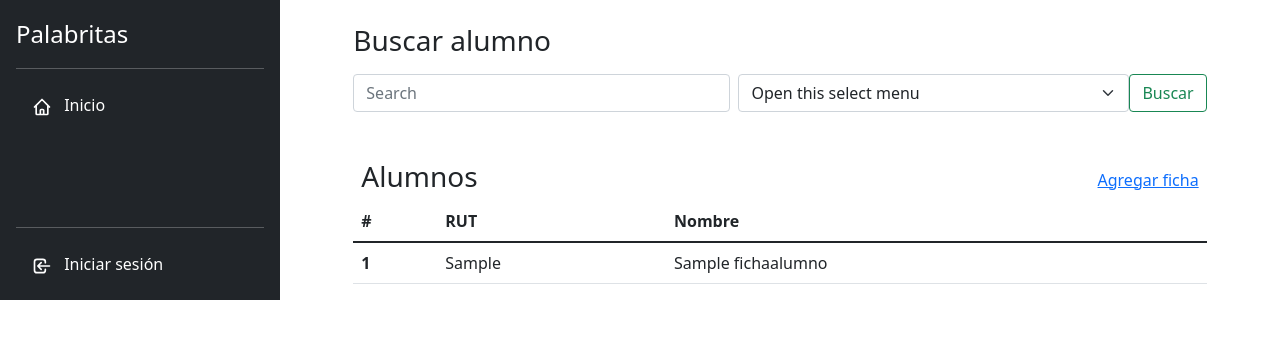
After one commit to Frostgold/django-app-palabritas, a Django app: page /alumnos/ in a window 1280 px wide. The commit adds this page. Shown: the top 339 px of the page. Run offline with Django 3.2, Linux system fonts and the light colour scheme; tables that the repository leaves empty hold one stand-in row (values such as "Sample post"); some libraries are stand-ins or nearby versions.

Commit message:
Listado fichas de alumnos

```diff
--- /dev/null
+++ b/fichas_alumnos/templates/listado_fichas_alumnos.html
@@ -0,0 +1,55 @@
+{% extends 'base.html' %}
+{% load static %}
+
+{% block titulo %}Ficha alumnos{% endblock titulo %}
+
+{% block content %}
+
+<div class="col col-md-10 col-lg-8 mx-auto">
+
+    <h3 class="mt-4 mb-3">Buscar alumno</h3>
+    <div class="mb-5">
+        <form class="d-flex">
+            <input class="form-control me-2" type="search" placeholder="Search" aria-label="Search">
+            <select class="form-select" aria-label="Default select example">
+                <option selected>Open this select menu</option>
+                <option value="1">One</option>
+                <option value="2">Two</option>
+                <option value="3">Three</option>
+            </select>
+            <button class="btn btn-outline-success" type="submit">Buscar</button>
+        </form>
+    </div>
+
+    <div class="d-flex justify-content-between mx-2">
+        <h3>Alumnos</h3>
+        <a class="py-2" href="">Agregar ficha</a>
+    </div>
+
+    <div class="table-responsive-md">
+        <table class="table">
+            <thead>
+                <tr>
+                    <th scope="col">#</th>
+                    <th scope="col">RUT</th>
+                    <th scope="col">Nombre</th>
+                </tr>
+            </thead>
+            <tbody>
+                {% for alumno in listado %}
+
+                    <tr>
+                        <th scope="row">1</th>
+                        <td>{{ alumno.rut }}</td>
+                        <td>{{ alumno.nombre }}</td>
+                    </tr>
+
+                {% endfor %}
+            </tbody>
+        </table>
+    </div>
+
+</div>
+
+
+{% endblock content %}
--- /dev/null
+++ b/fichas_alumnos/urls.py
@@ -0,0 +1,6 @@
+from django.urls import path
+from . import views
+
+urlpatterns = [
+    path('', views.listado_fichas_alumnos_view, name='listado_fichas_alumnos')
+]
--- a/fichas_alumnos/views.py
+++ b/fichas_alumnos/views.py
@@ -1,3 +1,11 @@
 from django.shortcuts import render
+from django.views.generic import ListView
+from .models import FichaAlumno
 
-# Create your views here.
+def listado_fichas_alumnos_view(request):
+
+    context = {}
+    context['listado'] = FichaAlumno.objects.all()
+
+
+    return render(request, 'listado_fichas_alumnos.html', context)
--- a/palabritas_web/urls.py
+++ b/palabritas_web/urls.py
@@ -22,6 +22,7 @@ from django.conf.urls.static import static
 urlpatterns = [
     path('admin/', admin.site.urls),
     path('', include('autenticacion.urls')),
+    path('alumnos/', include('fichas_alumnos.urls')),
 ]
 if settings.DEBUG:
     urlpatterns += static(settings.MEDIA_URL,
--- a/templates/base.html
+++ b/templates/base.html
@@ -28,7 +28,7 @@
         <div class="collapse navbar-collapse" id="navbarNavDropdown">
           <ul class="navbar-nav">
             <li class="nav-item">
-              <a class="nav-link active" aria-current="page" href="#">
+              <a href="{% url 'inicio' as url_inicio %} {{ url_inicio }}" class="nav-link {% if request.path == url_inicio %} active {% endif %}" {% if request.path == url_inicio %} aria-class="active" {% endif %}>
                 <svg class="me-2" width="20" height="20" fill="none" stroke="currentColor" viewBox="0 0 24 24"
                   xmlns="http://www.w3.org/2000/svg">
                   <path stroke-linecap="round" stroke-linejoin="round" stroke-width="2"
@@ -40,7 +40,7 @@
             </li>
             {% if perms.foo %}
               <li class="nav-item">
-                <a class="nav-link" href="#">
+                <a href="{% url 'listado_fichas_alumnos' as url_fichas %} {{ url_fichas }} " class="nav-link {% if request.path == url_fichas %} active {% endif %}" {% if request.path == url_fichas %} aria-class="active" {% endif %}>
                   <svg class="me-2" width="20" height="20" fill="none" stroke="currentColor" viewBox="0 0 24 24"
                     xmlns="http://www.w3.org/2000/svg">
                     <path stroke-linecap="round" stroke-linejoin="round" stroke-width="2"
@@ -114,7 +114,7 @@
       <hr>
       <ul class="nav nav-pills flex-column mb-auto">
         <li class="nav-item">
-          <a href="#" class="nav-link active" aria-current="page">
+          <a href="{% url 'inicio' as url_inicio %} {{ url_inicio }}" class="nav-link text-white {% if request.path == url_inicio %} active {% endif %}" {% if request.path == url_inicio %} aria-class="active" {% endif %}>
             <svg class="me-2" width="20" height="20" fill="none" stroke="currentColor" viewBox="0 0 24 24"
               xmlns="http://www.w3.org/2000/svg">
               <path stroke-linecap="round" stroke-linejoin="round" stroke-width="2"
@@ -126,7 +126,7 @@
         </li>
         {% if perms.foo %}
           <li>
-            <a href="#" class="nav-link text-white">
+            <a href="{% url 'listado_fichas_alumnos' as url_fichas %} {{ url_fichas }} " class="nav-link text-white {% if request.path == url_fichas %} active {% endif %}" {% if request.path == url_fichas %} aria-class="active" {% endif %}>
               <svg class="me-2" width="20" height="20" fill="none" stroke="currentColor" viewBox="0 0 24 24"
                 xmlns="http://www.w3.org/2000/svg">
                 <path stroke-linecap="round" stroke-linejoin="round" stroke-width="2"
```
Also changed, not shown: fichas_alumnos/templates/ficha_alumno.html (added, +52 -0 lines).
